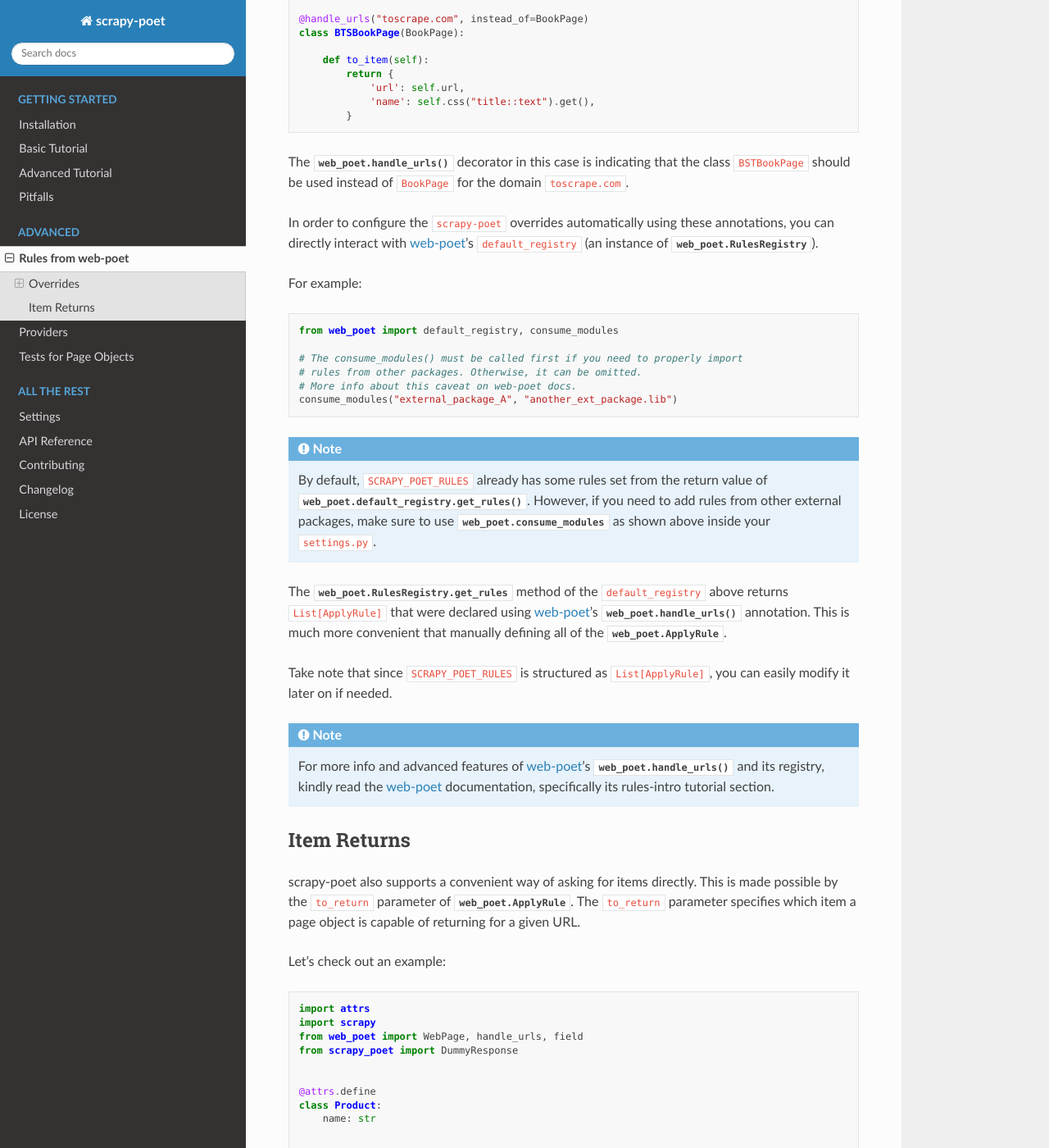
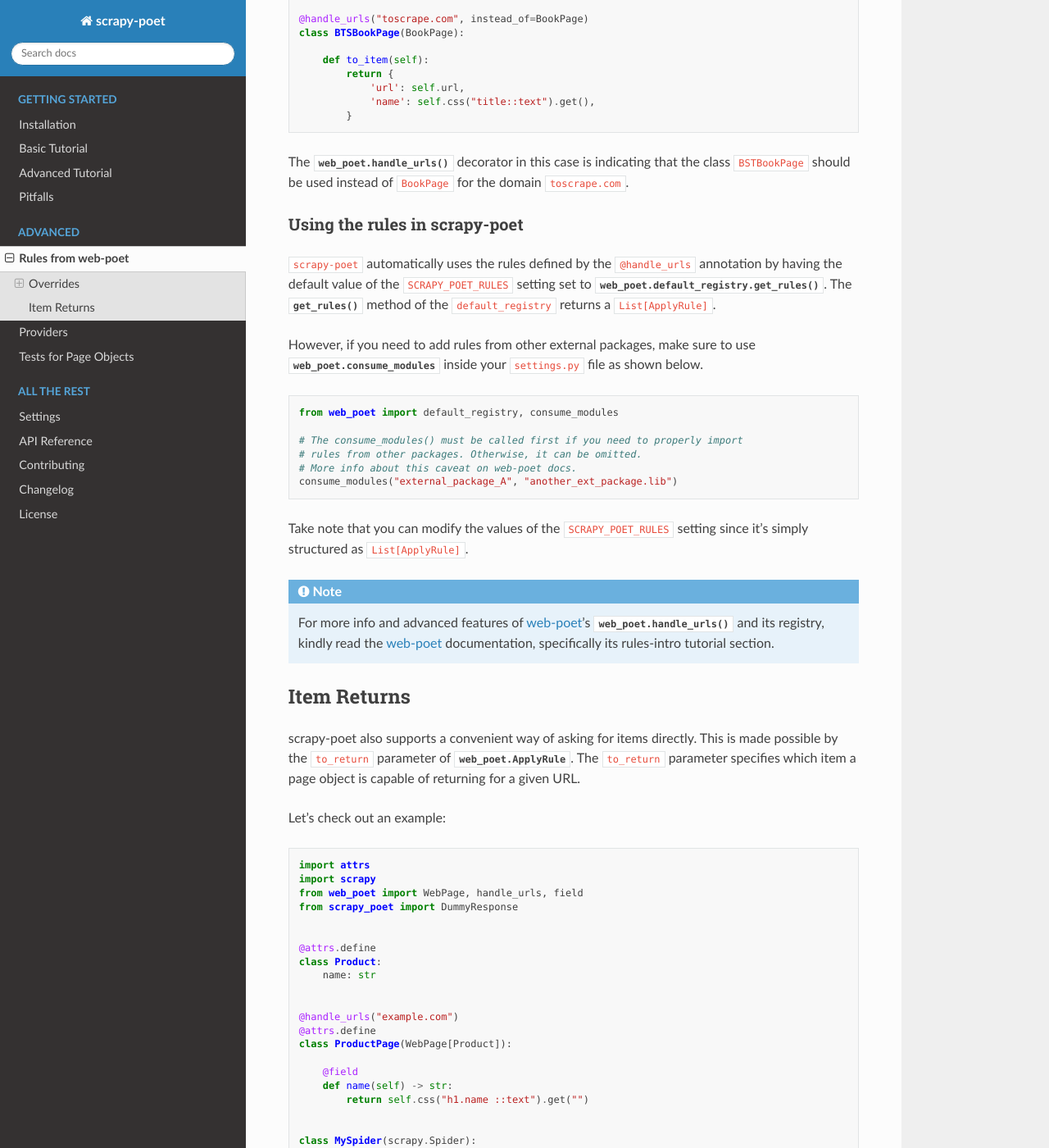
Before and after one commit to scrapinghub/scrapy-poet, a Sphinx documentation site: the page built from docs/rules-from-web-poet.rst, in a window 1280 px wide and 1400 px high, scrolled down 2913 px. Shown: the whole window at 82% size. Built offline with Sphinx 7.4.7 and the Read the Docs theme 2.0.0, drawn with Linux system fonts in a browser that asks for light colours; the version number could not be read and is left out.

Commit message:
polish docs regarding how to set rules

```diff
--- a/docs/rules-from-web-poet.rst
+++ b/docs/rules-from-web-poet.rst
@@ -170,12 +170,18 @@
 the class ``BSTBookPage`` should be used instead of ``BookPage``
 for the domain ``toscrape.com``.
 
-In order to configure the ``scrapy-poet`` overrides automatically
-using these annotations, you can directly interact with `web-poet`_'s
-``default_registry`` (an instance of :py:class:`web_poet.RulesRegistry
-<web_poet.rules.RulesRegistry>`).
+Using the rules in scrapy-poet
+------------------------------
 
-For example:
+``scrapy-poet`` automatically uses the rules defined by the ``@handle_urls``
+annotation by having the default value of the ``SCRAPY_POET_RULES`` setting set to
+:meth:`web_poet.default_registry.get_rules() <web_poet.rules.RulesRegistry.get_rules>`.
+The :py:meth:`get_rules() <web_poet.rules.RulesRegistry.get_rules>` method of the
+``default_registry`` returns a ``List[ApplyRule]``.
+
+However, if you need to add rules from other external packages, make sure to use
+:func:`web_poet.consume_modules <web_poet.rules.consume_modules>` inside your
+``settings.py`` file as shown below.
 
 .. code-block:: python
 
@@ -186,23 +192,8 @@
     # More info about this caveat on web-poet docs.
     consume_modules("external_package_A", "another_ext_package.lib")
 
-.. note::
-
-    By default, ``SCRAPY_POET_RULES`` already has some rules set from the
-    return value of :meth:`web_poet.default_registry.get_rules()
-    <web_poet.rules.RulesRegistry.get_rules>`. However, if you need to add rules
-    from other external packages, make sure to use
-    :func:`web_poet.consume_modules <web_poet.rules.consume_modules>` as shown
-    above inside your ``settings.py``.
-
-The :py:meth:`web_poet.RulesRegistry.get_rules <web_poet.rules.RulesRegistry.get_rules>`
-method of the ``default_registry`` above returns ``List[ApplyRule]`` that were
-declared using `web-poet`_'s :py:func:`web_poet.handle_urls` annotation. This is
-much more convenient that manually defining all of the :class:`web_poet.ApplyRule
-<web_poet.rules.ApplyRule>`.
-
-Take note that since ``SCRAPY_POET_RULES`` is structured as
-``List[ApplyRule]``, you can easily modify it later on if needed.
+Take note that you can modify the values of the ``SCRAPY_POET_RULES`` setting
+since it's simply structured as ``List[ApplyRule]``.
 
 .. note::
 
```
Also changed, not shown: docs/intro/basic-tutorial.rst (+9 -15 lines), docs/settings.rst (+4 -3 lines).
